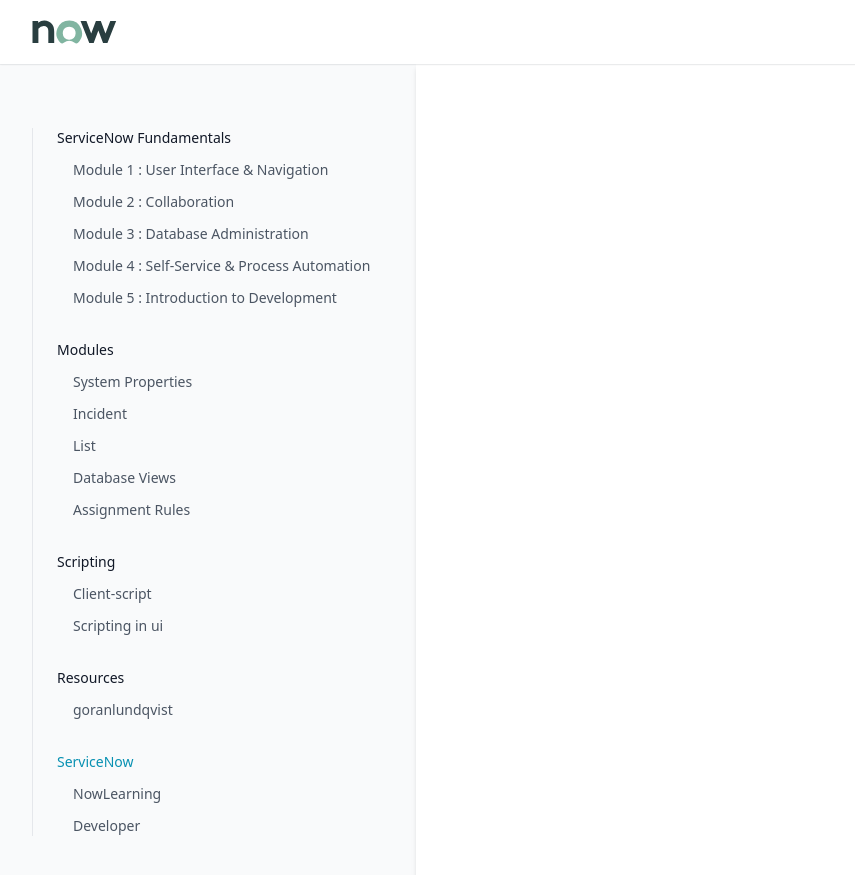
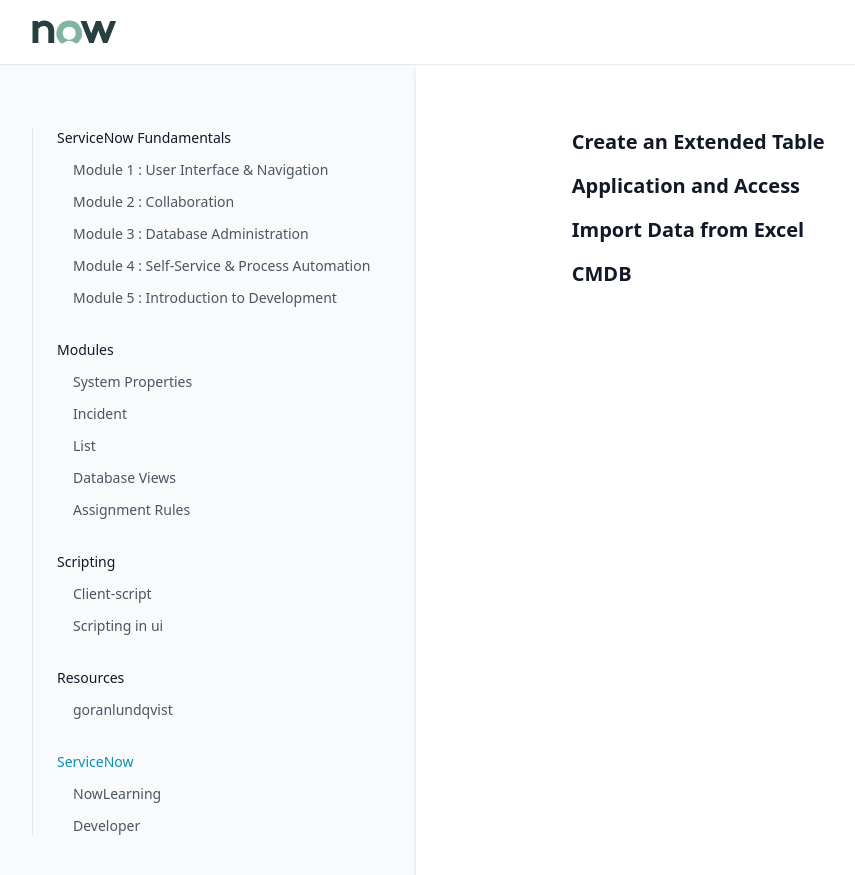
Before and after one commit to greglejeune/ebook, a Jekyll site: the page built from _servicenow/2021-11-01-snf-module3.md, in a window 1280 px wide. Shown: the top 875 px of the page, without its empty margins (0-855 px from the left). Built offline with Jekyll 4.4.1, drawn with Linux system fonts in a browser that asks for light colours.

Commit message:
Update 2021-11-01-snf-module3.md

```diff
--- a/_servicenow/2021-11-01-snf-module3.md
+++ b/_servicenow/2021-11-01-snf-module3.md
@@ -3,3 +3,8 @@ layout: sn
 title: "Module 3 : Database Administration"
 category: snf
 ---
+
+<h2>Create an Extended Table</h2>
+<h2>Application and Access</h2>
+<h2>Import Data from Excel</h2>
+<h2>CMDB</h2>
```
